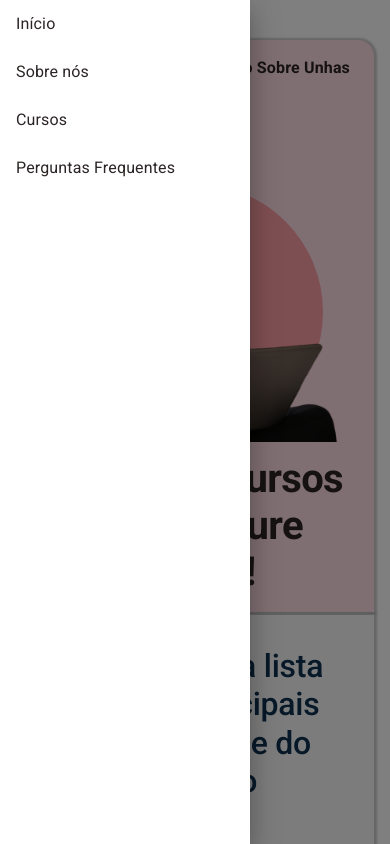
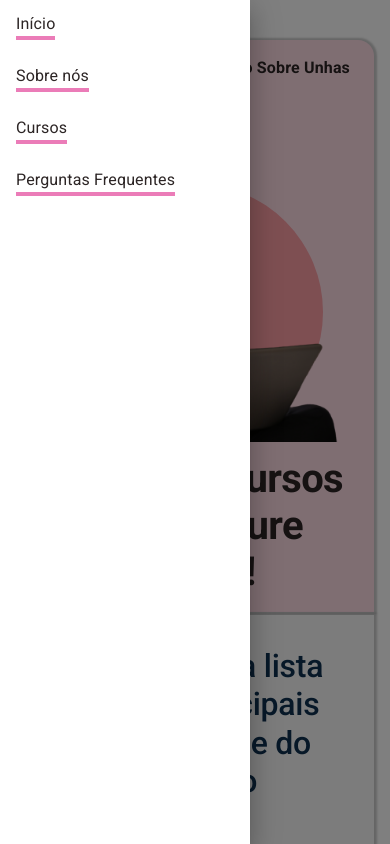
Before and after one commit to daviteixeira-btm/beleza, a React (Create React App) app: page / in a window 390 px wide. Both pictures are taken after a click on the button "menu". Shown: the top 844 px of the page. Built offline with nearby package versions, Linux system fonts and the light colour scheme.

Commit message:
estilização do menu mobile

```diff
--- a/src/components/Menus/MainMenu.js
+++ b/src/components/Menus/MainMenu.js
@@ -37,7 +37,13 @@
           {pages.map((item, index) => (
             <ListItem button key={index}>
                 <Link href={item.id} underline="none" sx={{color: "#2c2525"}}>
-                    <ListItemText primary={item.name} />
+                    <ListItemText
+                        primary={item.name}
+                        sx={{
+                            borderBottom: "4px solid #eb7cb8",
+                            "&:hover": { color: "#2c2525", borderBottom: '4px solid #fe9fa6' },
+                        }}
+                    />
                 </Link>
             </ListItem>
           ))}
```
